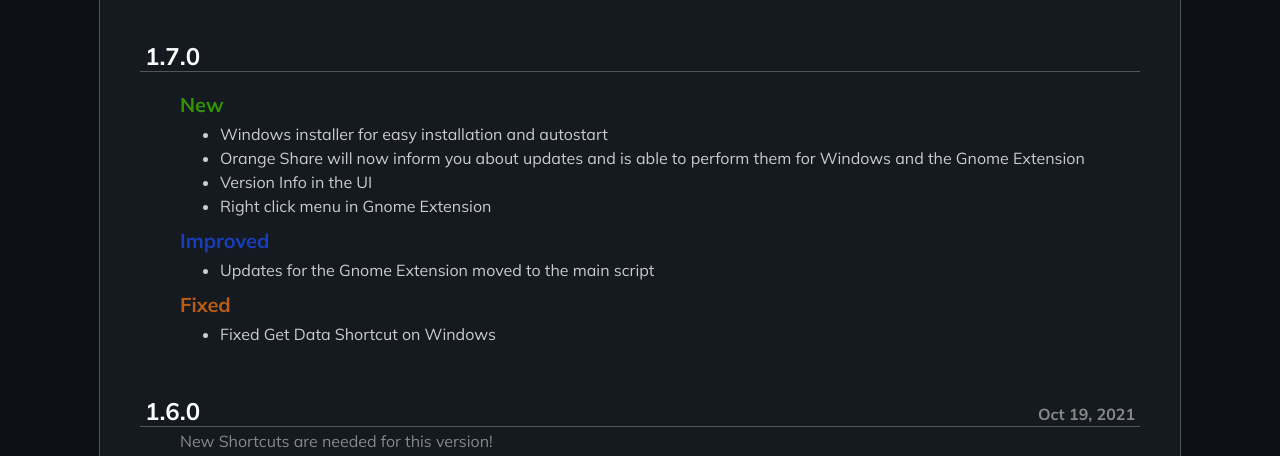
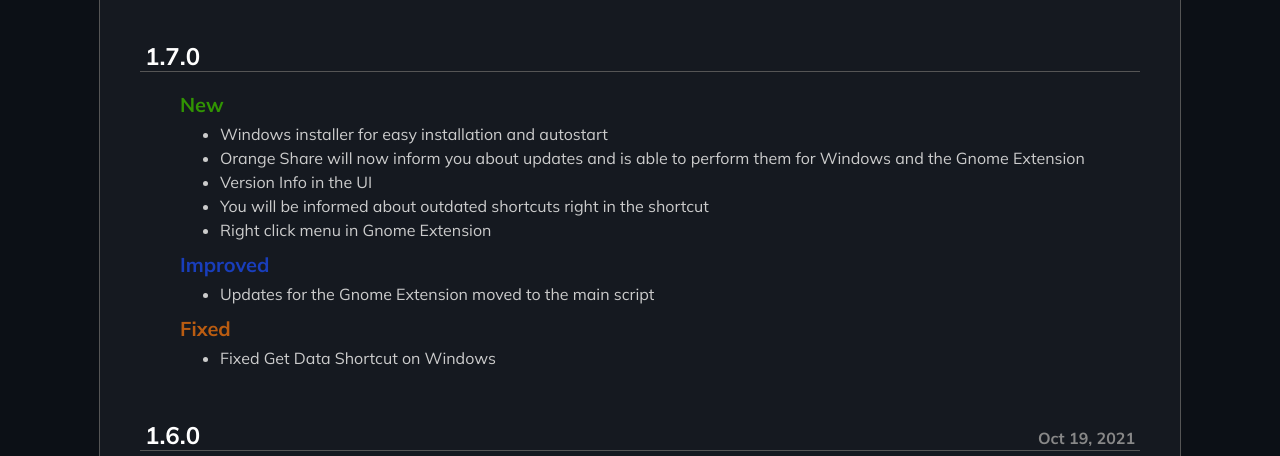
Before and after one commit to Yannis4444/Orange-Share, a Python web app: template orangeshare/ui/templates/update.html in a window 1280 px wide. Shown: the part 422-878 px from the top of the page. Run offline with Jinja, Linux system fonts and the light colour scheme; the template is opened without the code that fills it, so the values that code supplies are empty.

Commit message:
added version check for shortcuts to release notes

```diff
--- a/orangeshare/ui/templates/update.html
+++ b/orangeshare/ui/templates/update.html
@@ -99,6 +99,9 @@
             Version Info in the UI
         </li>
         <li>
+            You will be informed about outdated shortcuts right in the shortcut
+        </li>
+        <li>
             Right click menu in Gnome Extension
         </li>
     </ul>
```
